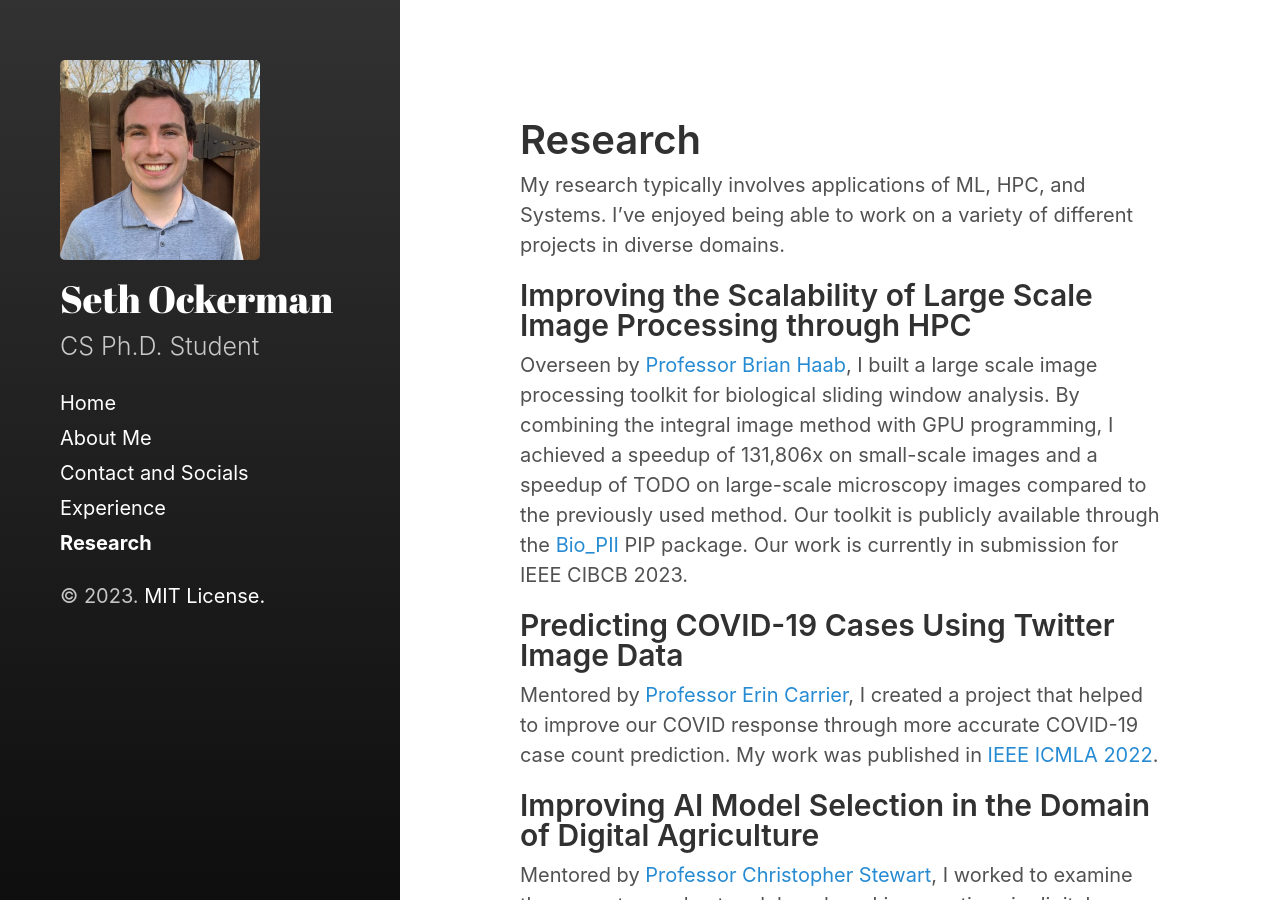
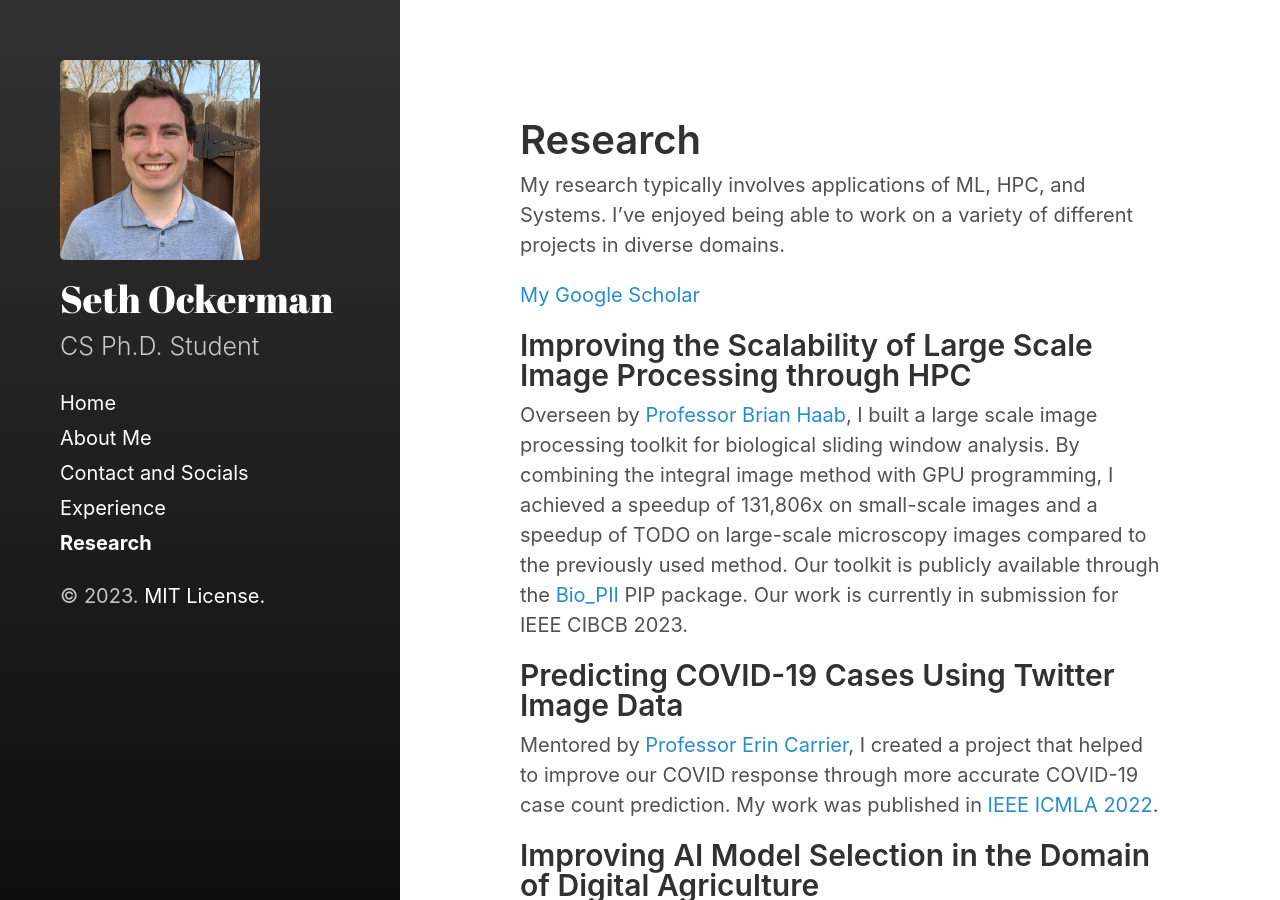
Before and after one commit to OckermanSethGVSU/OckermanSethGVSU.github.io, a Jekyll site: the page built from markdown/research.md, in a window 1280 px wide and 900 px high. Built offline with Jekyll 4.4.1, drawn with Linux system fonts in a browser that asks for light colours.

Commit message:
added link to google scholar

```diff
--- a/markdown/research.md
+++ b/markdown/research.md
@@ -4,6 +4,8 @@ title: Research
 sidebar_link: true
 ---
 My research typically involves applications of ML, HPC, and Systems. I've enjoyed being able to work on a variety of different projects in diverse domains.
+
+[My Google Scholar](https://scholar.google.com/citations?user=7gZFL2IAAAAJ&hl=en){:target="_blank"}
 
 ## Improving the Scalability of Large Scale Image Processing through HPC
 Overseen by [Professor Brian Haab](https://scholar.google.com/citations?user=mC3JPI8AAAAJ&hl=en){:target="_blank"}, I built a large scale image processing toolkit for biological sliding window analysis. By combining the integral image method with GPU programming, I achieved a speedup of 131,806x on small-scale images and a speedup of TODO on large-scale microscopy images compared to the previously used method. Our toolkit is publicly available through the [Bio_PII](https://github.com/OckermanSethGVSU/Bio-PII){:target="_blank"} PIP package. Our work is currently in submission for IEEE CIBCB 2023.
```
